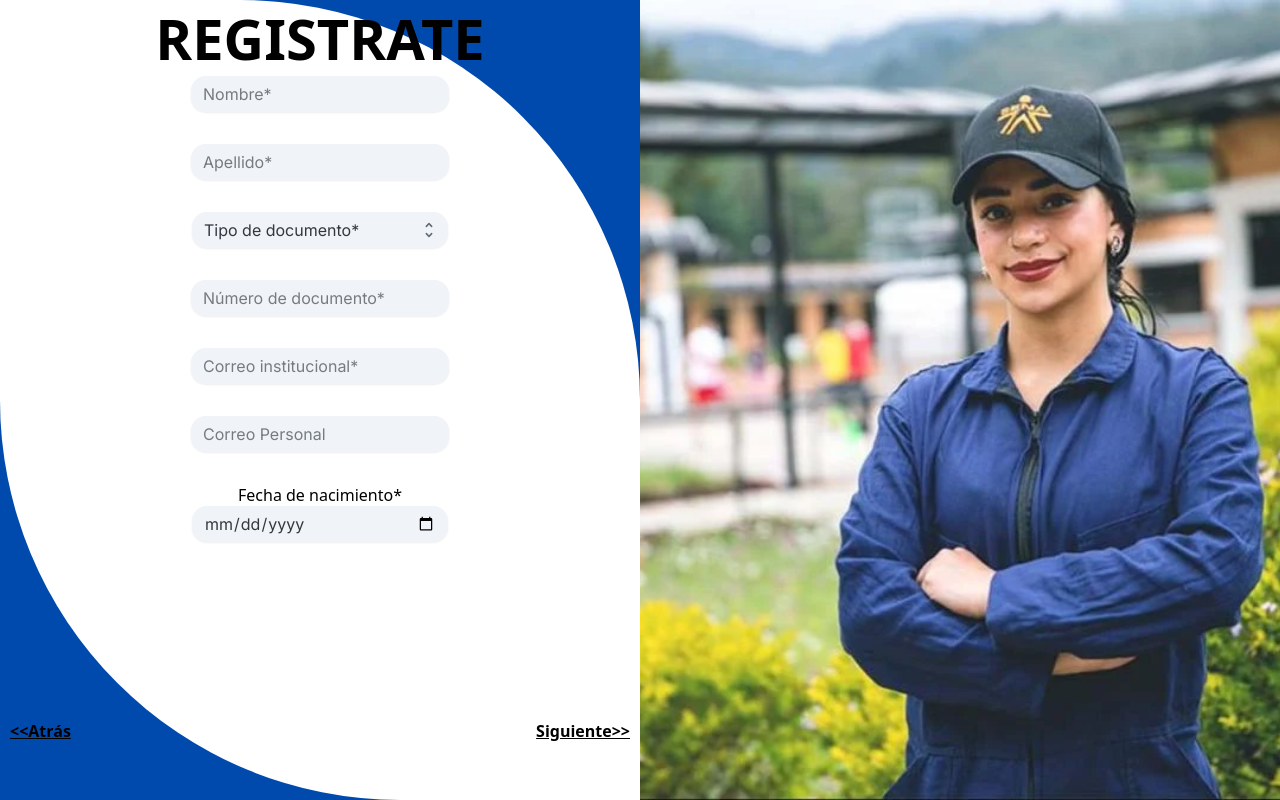
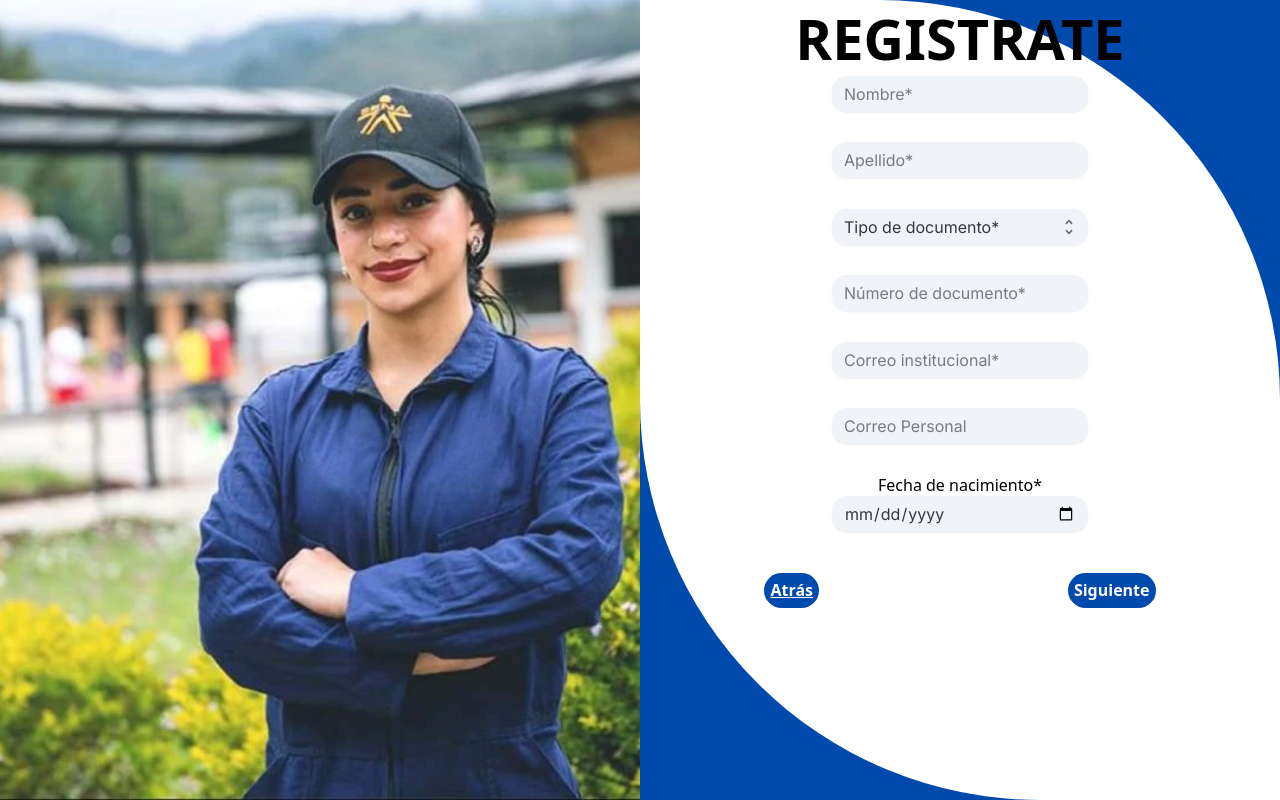
Before and after one commit to luisdy1972/Proyecto-sena, a React (Vite) app: page /registro/1 in a window 1280 px wide. Built offline with nearby package versions, Linux system fonts and the light colour scheme.

Commit message:
cambiando-css

```diff
--- a/src/Layouts/LayoutRegistro.jsx
+++ b/src/Layouts/LayoutRegistro.jsx
@@ -1,22 +1,23 @@
 import React from 'react'
 import { Outlet } from 'react-router-dom'
+
 import '../page/styles/registro.css'
 
 export default function () {
 	return (
 		<>
 			<form className="caja-azul">
+				<img
+					className="img-registro"
+					src="/img/mujerGorra.jpg"
+					alt="aprendiz sena"
+				/>
 				<div className="caja-blanca">
 					<h2>REGISTRATE</h2>
 					<div className="formulario">
 						<Outlet></Outlet>
 					</div>
 				</div>
-				<img
-					className="img-registro"
-					src="/img/mujerGorra.jpg"
-					alt="aprendiz sena"
-				/>
 			</form>
 		</>
 	)
--- a/src/Layouts/LayoutRegistro3.jsx
+++ b/src/Layouts/LayoutRegistro3.jsx
@@ -1,12 +1,16 @@
 import React from 'react'
 import { Outlet } from 'react-router-dom'
 
-// css
 import '../page/styles/registro.css'
 
 export default function () {
 	return (
 		<form className="principal">
+			<img
+				className="img-registro"
+				src="/img/Bienvenida.jpg"
+				alt="aprendiz sena"
+			/>
 			<div className="caja-blanca2">
 				<div className="formulario">
 					<Outlet></Outlet>
@@ -24,11 +28,6 @@ export default function () {
 					/>
 				</div>
 			</div>
-			<img
-				className="img-registro"
-				src="/img/Bienvenida.jpg"
-				alt="aprendiz sena"
-			/>
 		</form>
 	)
 }
--- a/src/page/Registro.jsx
+++ b/src/page/Registro.jsx
@@ -55,12 +55,13 @@ export default function Registro() {
 	}
 
 	return (
+		// formulario
 		<>
 			<Input
 				value={nombre}
 				onChange={handleChangeNombre}
 				placeholder="Nombre*"
-				sx={{ borderRadius: '15px', minWidth: '16rem' }}
+				sx={{ borderRadius: '15px', margin: '0 30%' }}
 				variant="soft"
 				required
 			/>
@@ -68,12 +69,12 @@ export default function Registro() {
 				value={apellido}
 				onChange={handleChangeApellido}
 				placeholder="Apellido*"
-				sx={{ borderRadius: '15px', minWidth: '16rem' }}
+				sx={{ borderRadius: '15px', margin: '0 30%' }}
 				variant="soft"
 				required
 			/>
 			<Select
-				sx={{ borderRadius: '15px', minWidth: '16rem' }}
+				sx={{ borderRadius: '15px', margin: '0 30%' }}
 				variant="soft"
 				required
 				defaultValue=""
@@ -89,7 +90,7 @@ export default function Registro() {
 				value={documento}
 				onChange={handleChangeNumeroDoc}
 				placeholder="Número de documento*"
-				sx={{ borderRadius: '15px', minWidth: '16rem' }}
+				sx={{ borderRadius: '15px', margin: '0 30%' }}
 				variant="soft"
 				required
 			/>
@@ -97,7 +98,7 @@ export default function Registro() {
 				value={correoSena}
 				onChange={handleChangeCorreoSena}
 				placeholder="Correo institucional*"
-				sx={{ borderRadius: '15px', minWidth: '16rem' }}
+				sx={{ borderRadius: '15px', margin: '0 30%' }}
 				variant="soft"
 				required
 			/>
@@ -105,7 +106,7 @@ export default function Registro() {
 				value={correo}
 				onChange={handleChangeCorreo}
 				placeholder="Correo Personal"
-				sx={{ borderRadius: '15px', minWidth: '16rem' }}
+				sx={{ borderRadius: '15px', margin: '0 30%' }}
 				variant="soft"
 			/>
 			<div style={{ display: 'block' }}>
@@ -114,16 +115,14 @@ export default function Registro() {
 					onChange={handlechangeFechaNacimiento}
 					value={fechaNacimiento}
 					type="date"
-					sx={{ borderRadius: '15px', minWidth: '16rem' }}
+					sx={{ borderRadius: '15px', margin: '0 30%' }}
 					variant="soft"
 					required
 				/>
 			</div>
 			<div className="navegacion">
-				<Link to="/">
-					<button onClick={mantenerDatos} className="button-navegacion">
-						{'<<Atrás'}
-					</button>
+				<Link to="/" className="button-navegacion">
+					<div onClick={mantenerDatos}>{'Atrás'}</div>
 				</Link>
 
 				{nombre == '' ||
@@ -133,7 +132,7 @@ export default function Registro() {
 				correoSena == '' ||
 				fechaNacimiento == '' ? (
 					<button onClick={mantenerDatos} className="button-navegacion">
-						{'Siguiente>>'}
+						{'Siguiente'}
 					</button>
 				) : (
 					<Link to="/registro/2">
--- a/src/page/Registro2.jsx
+++ b/src/page/Registro2.jsx
@@ -71,7 +71,7 @@ export default function Registro2() {
 		datosRegistro.ficha = ficha
 		datosRegistro.telefono = telefono
 		datosRegistro.direccion = direccion
-		console.log(datosRegistro)
+		// console.log(datosRegistro)
 	}
 
 	useEffect(() => {
@@ -84,7 +84,7 @@ export default function Registro2() {
 		<>
 			<Select
 				defaultValue={rol}
-				sx={{ borderRadius: '15px', minWidth: '16rem' }}
+				sx={{ borderRadius: '15px', margin: '0 30%' }}
 				variant="soft"
 				onChange={handleChangeRol}
 				required
@@ -100,7 +100,7 @@ export default function Registro2() {
 				type="password"
 				placeholder="Contraseña*"
 				endDecorator={<VisibilityIcon />}
-				sx={{ borderRadius: '15px', maxWidth: '16rem' }}
+				sx={{ borderRadius: '15px', margin: '0 30%' }}
 				variant="soft"
 				required
 			/>
@@ -110,7 +110,7 @@ export default function Registro2() {
 				type="password"
 				placeholder="Confirmar Contraseña*"
 				endDecorator={<VisibilityIcon />}
-				sx={{ borderRadius: '15px', maxWidth: '16rem' }}
+				sx={{ borderRadius: '15px', margin: '0 30%' }}
 				variant="soft"
 				required
 			/>
@@ -120,14 +120,14 @@ export default function Registro2() {
 				getOptionLabel={(fichas) => fichas.codigo}
 				placeholder="Número de ficha*"
 				variant="soft"
-				sx={{ borderRadius: '15px', minWidth: '16rem' }}
+				sx={{ borderRadius: '15px', margin: '0 30%' }}
 				required
 			/>
 			<Input
 				value={telefono}
 				onChange={handleChangeTelefono}
 				placeholder="Telefono*"
-				sx={{ borderRadius: '15px', maxWidth: '16rem' }}
+				sx={{ borderRadius: '15px', margin: '0 30%' }}
 				variant="soft"
 				required
 			/>
@@ -135,23 +135,14 @@ export default function Registro2() {
 				value={direccion}
 				onChange={handleChangeDireccion}
 				placeholder="Dirección*"
-				sx={{ borderRadius: '15px', maxWidth: '16rem' }}
+				sx={{ borderRadius: '15px', margin: '0 30%' }}
 				variant="soft"
 				required
 			/>
-			{/* <Input
-				value={barrio}
-				onChange={handleChangeBarrio}
-				placeholder="Barrio*"
-				sx={{ borderRadius: '15px', maxWidth: '16rem' }}
-				variant="soft"
-				required
-			/> */}
 			<div className="navegacion ">
 				<Link to="/registro/1">
-					<div className="button-navegacion">{'<<Atrás'}</div>
+					<div className="button-navegacion">{'Atrás'}</div>
 				</Link>
-
 				{rol == '' ||
 				contrasena == '' ||
 				contrasena2 == '' ||
@@ -159,10 +150,10 @@ export default function Registro2() {
 				ficha == '' ||
 				telefono == '' ||
 				direccion == '' ? (
-					<button className="button-navegacion">{'boton'}</button>
+					<button className="button-navegacion">{'Siguiente'}</button>
 				) : (
 					<Link to="/registro/3">
-						<div className="button-navegacion">{'Siguiente>>'}</div>
+						<div className="button-navegacion">{'Siguiente'}</div>
 					</Link>
 				)}
 			</div>
--- a/src/page/styles/registro.css
+++ b/src/page/styles/registro.css
@@ -1,11 +1,6 @@
 h2 {
   font-size: 3.5rem;
   text-align: center;
-}
-
-.campo-ficha {
-  background-color: rgba(0, 0, 0, 0.06);
-  border-bottom: rgba(0, 0, 0, 0.39) solid 0.5px;
 }
 
 .caja-azul {
@@ -49,35 +44,29 @@ h2 {
 .formulario {
   display: flex;
   flex-direction: column;
-  align-items: center;
-  justify-content: center;
-  gap: 2rem;
-
+  gap: 1.9rem;
 }
 
 .navegacion {
-  position: fixed;
-  width: 50%;
   display: flex;
-  justify-content: space-between;
-  bottom: 0;
-  margin: 3rem;
+  justify-content: space-around;
 }
 
 .button-navegacion {
-  color: black;
-  background-color: transparent;
-  text-decoration: underline;
+  background-color: #004AAD;
+  color: white;
   font-weight: 700;
   min-width: none;
   border: 0;
+  border-radius: 30px;
   margin: 10px;
+  padding: 0.4rem;
   cursor: pointer;
-
 }
 
 .button-navegacion:active {
   color: #004AAD;
+  background-color: white;
 }
 
 .principal {
```
